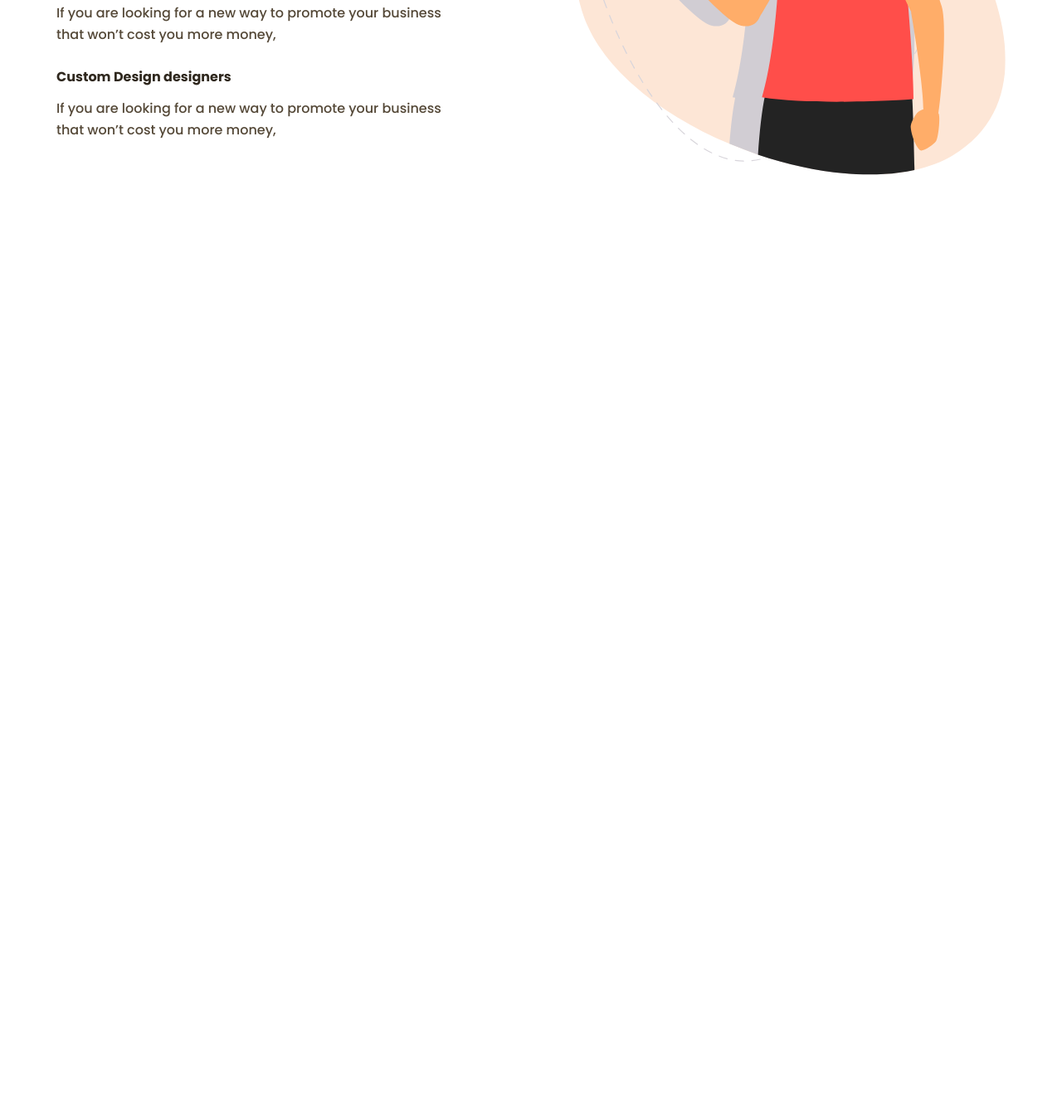
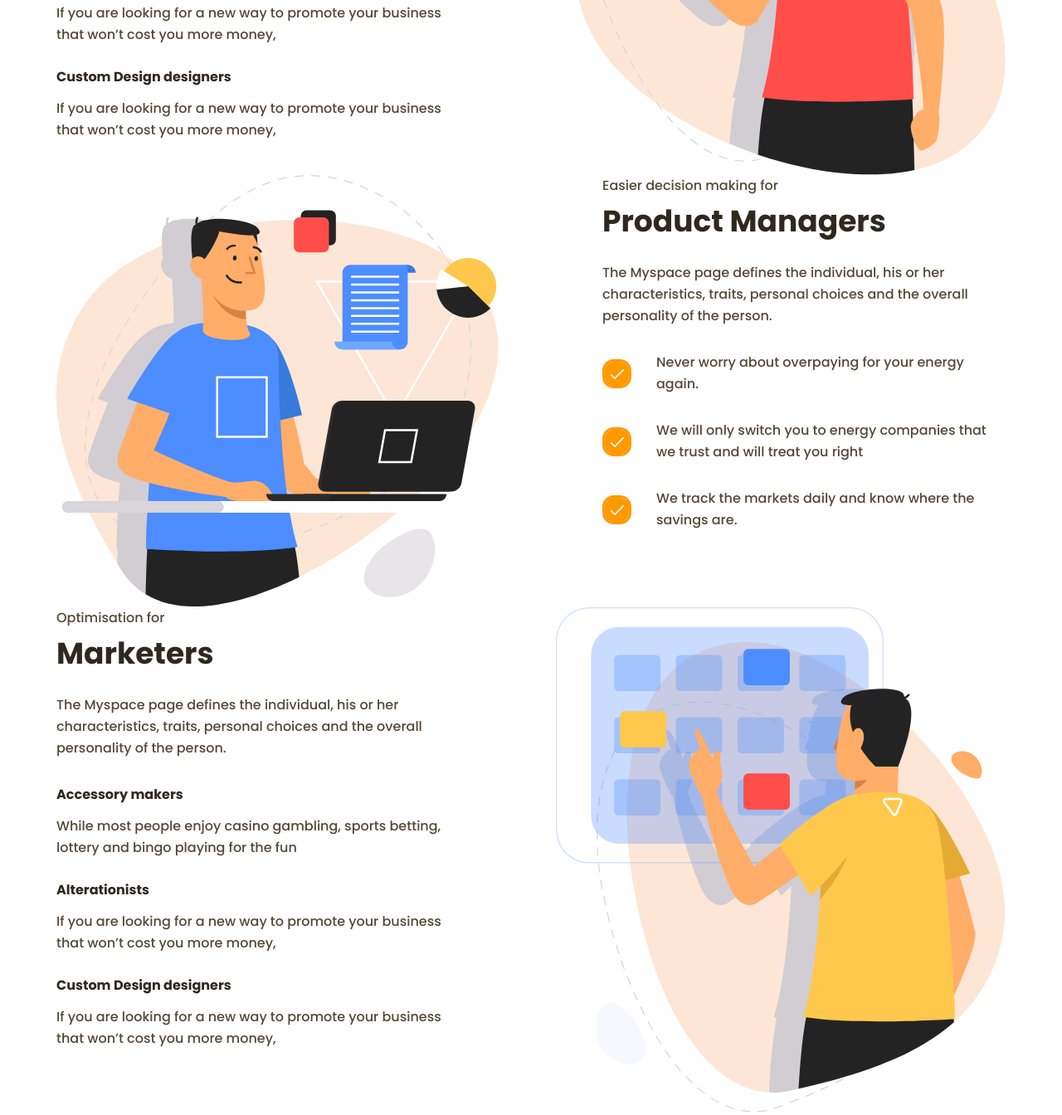
Before and after one commit to breaking16/product, a plain HTML site: page index.html in a window 1280 px wide. Shown: the part 1782-3126 px from the top of the page at 83% size. Before the commit the page ends 2093 px from the top, so only its background shows below. Drawn offline with nearby package versions, Linux system fonts and the light colour scheme.

Commit message:
4half 2party

```diff
--- a/css/style.css
+++ b/css/style.css
@@ -242,3 +242,23 @@ button {
 .direction__item-text {
   margin-bottom: 25px;
 }
+
+.direction__list {
+  list-style: none;
+}
+
+.direction__list-item {
+  margin-bottom: 30px;
+  padding-left: 65px;
+  position: relative;
+}
+
+.direction__list-item::before {
+  content: "";
+  position: absolute;
+  top: 9px;
+  left: 0;
+  height: 35px;
+  width: 35px;
+  background-image: url(../images/check.svg);
+}
--- a/index.html
+++ b/index.html
@@ -134,6 +134,64 @@
         </div>
         <img class="direction__item-img" src="images/direction-1.svg" alt="Design Professionals images">
       </div>
+
+      <div class="direction__item">
+        <img class="direction__item-img" src="images/direction-2.svg" alt="Design Professionals images">
+        <div class="direction__item-content">
+          <p class="direction__item-pretitle">
+            Easier decision making for
+          </p>
+          <h3 class="direction__item-title title">
+            Product Managers
+          </h3>
+          <p class="direction__item-titletext">
+            The Myspace page defines the individual, his or her characteristics, traits, personal choices and the
+            overall
+            personality of the person.
+          </p>
+          <ul class="direction__list">
+            <li class="direction__list-item">
+              Never worry about overpaying for your energy again.
+            </li>
+            <li class="direction__list-item">
+              We will only switch you to energy companies that we trust and will treat you right
+            </li>
+            <li class="direction__list-item">
+              We track the markets daily and know where the savings are.
+            </li>
+          </ul>
+        </div>
+      </div>
+
+
+      <div class="direction__item">
+        <div class="direction__item-content">
+          <p class="direction__item-pretitle">
+            Optimisation for
+          </p>
+          <h3 class="direction__item-title title">
+            Marketers
+          </h3>
+          <p class="direction__item-titletext">
+            The Myspace page defines the individual, his or her characteristics, traits, personal choices and the
+            overall
+            personality of the person.
+          </p>
+          <h6 class="direction__item-subtitle title">
+            Accessory makers
+          </h6>
+          <p class="direction__item-text">
+            While most people enjoy casino gambling, sports betting, lottery and bingo playing for the fun
+          </p>
+          <h6 class="direction__item-subtitle title">Alterationists</h6>
+          <p class="direction__item-text">If you are looking for a new way to promote your business that won’t cost you
+            more money,</p>
+          <h6 class="direction__item-subtitle title">Custom Design designers</h6>
+          <p class="direction__item-text">If you are looking for a new way to promote your business that won’t cost you
+            more money,</p>
+        </div>
+        <img class="direction__item-img" src="images/direction-3.svg" alt="Marketers">
+      </div>
     </div>
   </section>
 
```
